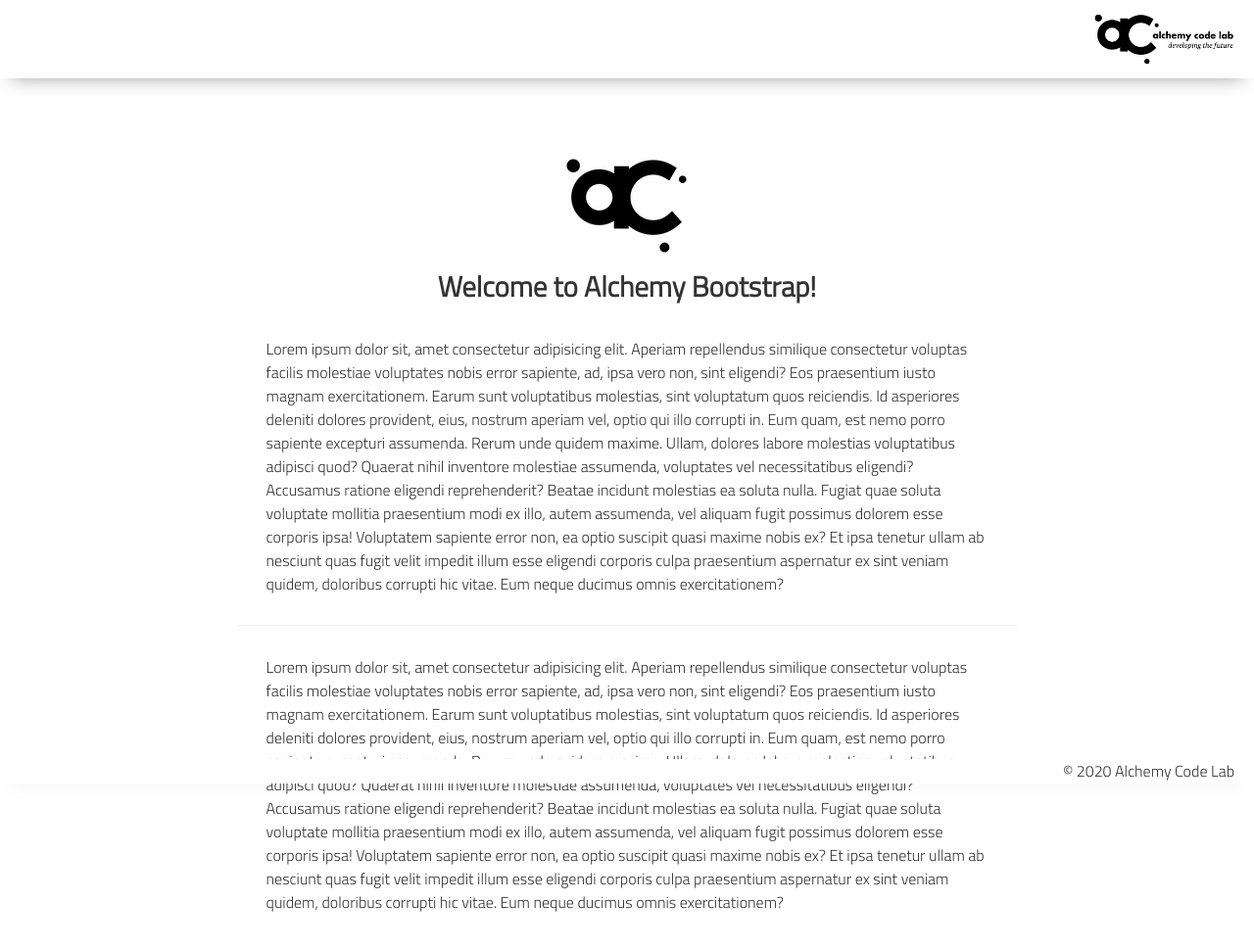
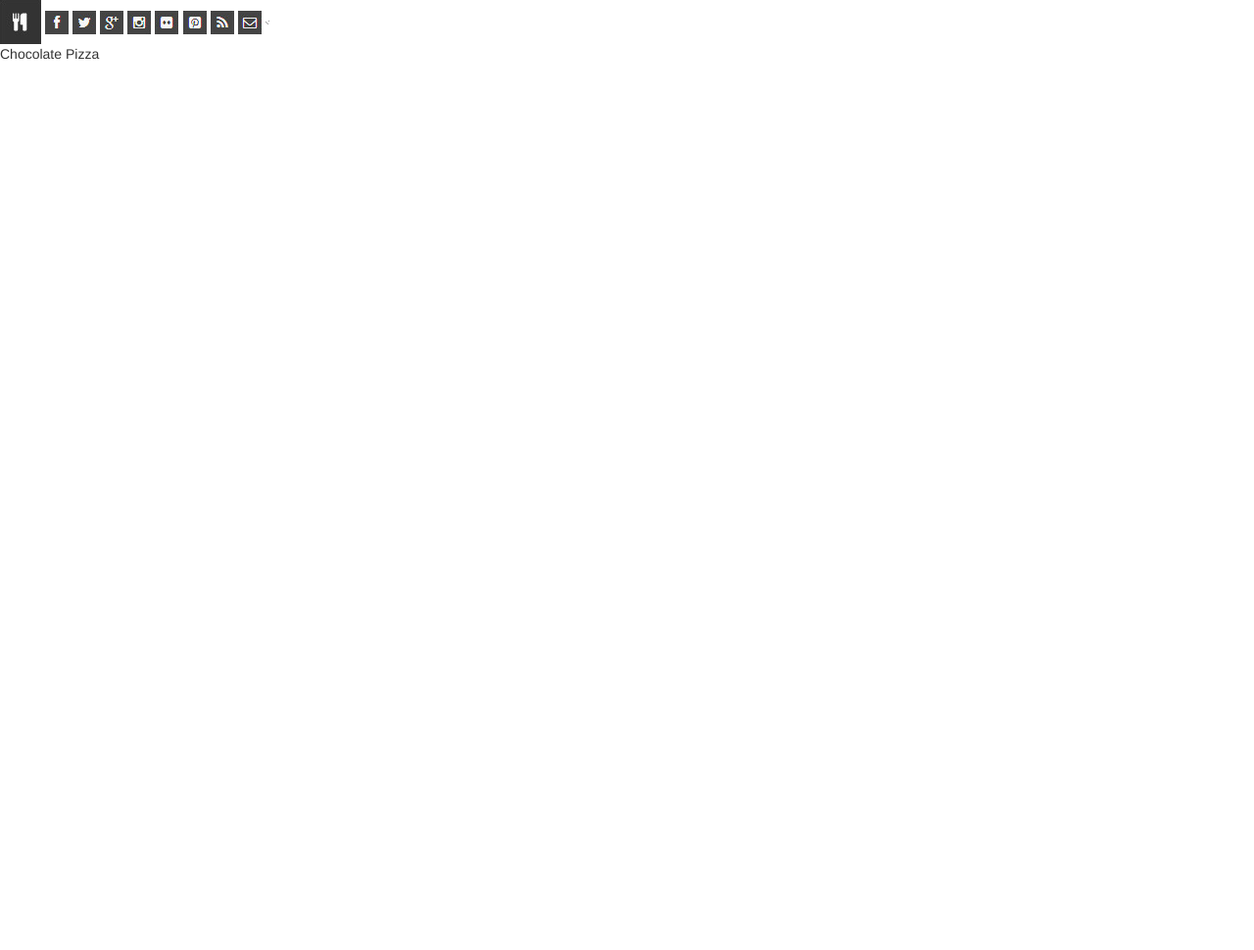
Before and after one commit to davidabutler92/chocolate-pizza-1, a plain HTML site: page index.html in a window 1280 px wide. Shown: the whole page at 98% size. After the commit the page ends 800 px from the top, so only its background shows below. Drawn offline with Linux system fonts and the light colour scheme; files that its build step writes are made by us from their sources.

Commit message:
Add header images

```diff
--- a/index.html
+++ b/index.html
@@ -10,44 +10,26 @@
     <link rel="stylesheet" href="styles/reset.css">
     <link rel="stylesheet" href="styles/style.css">
     <link rel="stylesheet" href="styles/home.css">
+    <link rel="stylesheet" href="styles/bootstrap.css">
     <title>Document</title>
 </head>
 
 <body>
-    <header>
-        <div class="gutter-right logo">
-            <img src="assets/big-logo.png"/>
-        </div>
-    </header>
+    <div class="header-images">
+            <img src="./assets/logo.png" class="logo"/>
+            <img src="./assets/fb-icon.png" class="socials"/>
+            <img src="./assets/twit-icon.png" class="socials"/>
+            <img src="./assets/gp-icon.png" class="socials"/>
+            <img src="./assets/insta-icon.png" class="socials"/>
+            <img src="./assets/flic-icon.png" class="socials"/>
+            <img src="./assets/pint-icon.png" class="socials"/>
+            <img src="./assets/rss-icon.png" class="socials"/>
+            <img src="./assets/mail-icon.png" class="socials"/>
+            <img src="./assets/hr-img.png" class="line"/>
+    </div>
     <main>
-        <section class="main-section">
-            <img class="main-logo" src="assets/alchemy-logo.png"/>
-            <h2>
-                Welcome to Alchemy Bootstrap!
-            </h2>
-
-            <content>
-            <p>
-                Lorem ipsum dolor sit, amet consectetur adipisicing elit. Aperiam repellendus similique consectetur voluptas facilis molestiae voluptates nobis error sapiente, ad, ipsa vero non, sint eligendi? Eos praesentium iusto magnam exercitationem.
-                Earum sunt voluptatibus molestias, sint voluptatum quos reiciendis. Id asperiores deleniti dolores provident, eius, nostrum aperiam vel, optio qui illo corrupti in. Eum quam, est nemo porro sapiente excepturi assumenda.
-                Rerum unde quidem maxime. Ullam, dolores labore molestias voluptatibus adipisci quod? Quaerat nihil inventore molestiae assumenda, voluptates vel necessitatibus eligendi? Accusamus ratione eligendi reprehenderit? Beatae incidunt molestias ea soluta nulla.
-                Fugiat quae soluta voluptate mollitia praesentium modi ex illo, autem assumenda, vel aliquam fugit possimus dolorem esse corporis ipsa! Voluptatem sapiente error non, ea optio suscipit quasi maxime nobis ex?
-                Et ipsa tenetur ullam ab nesciunt quas fugit velit impedit illum esse eligendi corporis culpa praesentium aspernatur ex sint veniam quidem, doloribus corrupti hic vitae. Eum neque ducimus omnis exercitationem?
-            </p>
-            <hr />
-            <p>
-                Lorem ipsum dolor sit, amet consectetur adipisicing elit. Aperiam repellendus similique consectetur voluptas facilis molestiae voluptates nobis error sapiente, ad, ipsa vero non, sint eligendi? Eos praesentium iusto magnam exercitationem.
-                Earum sunt voluptatibus molestias, sint voluptatum quos reiciendis. Id asperiores deleniti dolores provident, eius, nostrum aperiam vel, optio qui illo corrupti in. Eum quam, est nemo porro sapiente excepturi assumenda.
-                Rerum unde quidem maxime. Ullam, dolores labore molestias voluptatibus adipisci quod? Quaerat nihil inventore molestiae assumenda, voluptates vel necessitatibus eligendi? Accusamus ratione eligendi reprehenderit? Beatae incidunt molestias ea soluta nulla.
-                Fugiat quae soluta voluptate mollitia praesentium modi ex illo, autem assumenda, vel aliquam fugit possimus dolorem esse corporis ipsa! Voluptatem sapiente error non, ea optio suscipit quasi maxime nobis ex?
-                Et ipsa tenetur ullam ab nesciunt quas fugit velit impedit illum esse eligendi corporis culpa praesentium aspernatur ex sint veniam quidem, doloribus corrupti hic vitae. Eum neque ducimus omnis exercitationem?
-            </p>
-
-        </section>
+        <div>Chocolate Pizza</div>
     </main>
-    <footer>
-        <div class="copy gutter-right">&copy; 2020 Alchemy Code Lab</div>
-    </footer>
 
     <script type="module" src="app.js"></script>
 </body>
```
Also changed, not shown: assets/choco-pizza.png (added), assets/fb-icon.png (added), assets/flic-icon.png (added), assets/gp-icon.png (added), assets/hr-img.png (added), assets/insta-icon.png (added), assets/list-bg.png (added), assets/logo.png (added), assets/mail-icon.png (added), assets/pint-icon.png (added), assets/print-icon.png (added), assets/rss-icon.png (added), assets/small-logo.png (added), assets/twit-icon.png (added), 1 more files.
